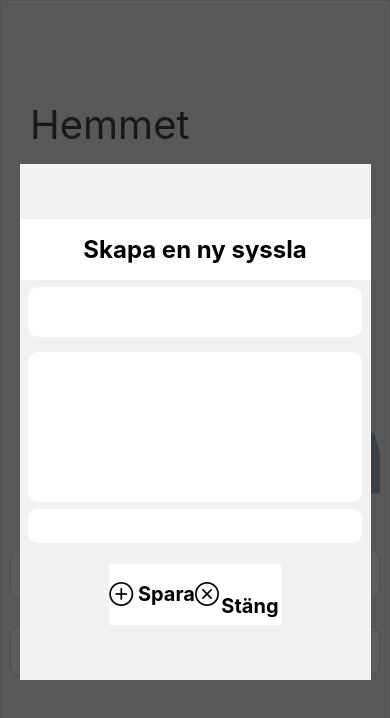
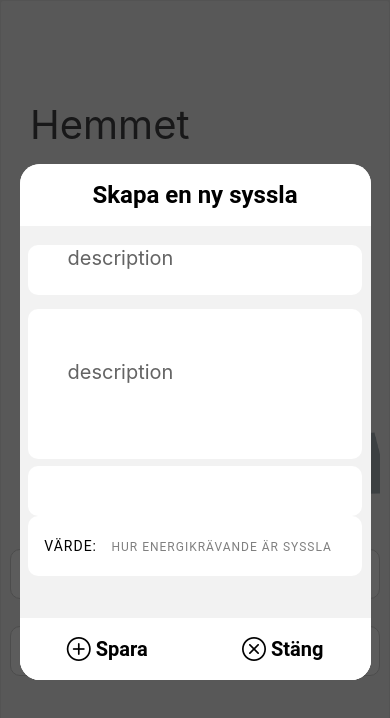
Before and after one commit to ViktorNy/TheHousehold, a React Native app: screen /Start in a window 390 px wide. Shown: the top 718 px of the page. Built offline with nearby package versions, Linux system fonts and the light colour scheme.

Commit message:
not finished

```diff
--- a/component/customPopupBox/CustomPopupBox.tsx
+++ b/component/customPopupBox/CustomPopupBox.tsx
@@ -1,6 +1,6 @@
 import { AntDesign } from '@expo/vector-icons';
 import React, { useState } from 'react';
-import { Pressable, Text, TextInput, TouchableOpacity, View } from 'react-native';
+import { Pressable, TextInput, TouchableOpacity, View } from 'react-native';
 import Modal from 'react-native-modal';
 import { Member, mockAvatarData } from '../../data/data';
 import { getMemberByIdSelector, getMembersOfHouseholdSelector } from '../../store/member/memberSelector';
@@ -8,7 +8,8 @@ import { useAppSelector } from '../../store/store';
 import { modalStyles } from '../../style/modalStyle';
 import Avatar from '../Avatar';
 import { LayoutChoice } from './popupLayoutChoice';
-import { Button, Menu, useTheme } from 'react-native-paper';
+import { Button, Text, Menu, useTheme } from 'react-native-paper';
+import { choreStyles } from '../../style/choreDetailStyle';
 
 interface Props {
     memberId: string;
@@ -108,8 +109,24 @@ export function CustomPopupBox({ memberId, modalCase, isShowing, toggleModal }:
                     }}
                 >
                     <View style={modalStyles.choreContainer}>
-                        <View style={[modalStyles.choreContainer, { backgroundColor: colors.popupBackground }, modalStyles.centeredView]}>
-                            <View style={[modalStyles.choreHeaderStyle, { backgroundColor: colors.popupOverlayColor }, modalStyles.centeredView]}>
+                        <View
+                            style={[
+                                modalStyles.choreContainer,
+                                { backgroundColor: colors.popupBackground },
+                                modalStyles.centeredView,
+                                { borderRadius: 20 },
+                                { overflow: 'hidden' }
+                            ]}
+                        >
+                            <View
+                                style={[
+                                    modalStyles.choreHeaderStyle,
+                                    { backgroundColor: colors.popupOverlayColor },
+                                    modalStyles.centeredView,
+                                    { top: 0 },
+                                    { position: 'absolute' }
+                                ]}
+                            >
                                 <Text style={[modalStyles.textStyle, modalStyles.headerTextStyle, { color: colors.text }]}>
                                     {layoutChoices.modalTitle}
                                 </Text>
@@ -138,7 +155,7 @@ export function CustomPopupBox({ memberId, modalCase, isShowing, toggleModal }:
                                     multiline={true}
                                 />
                             </View>
-                            <View style={[{ width: '95%' }, { marginBottom: 55 }, { zIndex: 100 }]}>
+                            <View style={[{ width: '95%' }]}>
                                 <Menu
                                     style={{ width: '95%' }}
                                     visible={menuVisible}
@@ -150,7 +167,7 @@ export function CustomPopupBox({ memberId, modalCase, isShowing, toggleModal }:
                                                 { backgroundColor: colors.popupOverlayColor },
                                                 { width: '100%' },
                                                 { borderRadius: 10 },
-                                                { position: 'absolute', zIndex: 1 }
+                                                { height: 50 }
                                             ]}
                                         >
                                             <Text style={{ color: 'white' }}>hej hej</Text>
@@ -160,7 +177,42 @@ export function CustomPopupBox({ memberId, modalCase, isShowing, toggleModal }:
                                     <Menu.Item icon="redo" onPress={() => {}} title="Redo" style={{ elevation: 20 }} />
                                 </Menu>
                             </View>
-                            <View style={[modalStyles.choreRowStyle, { backgroundColor: colors.popupOverlayColor }]}>
+                            <View style={[{ width: '95%' }, { marginBottom: 30 }, choreStyles.columnStyle]}>
+                                <Menu
+                                    style={{ width: '95%' }}
+                                    visible={menuVisible}
+                                    onDismiss={closeMenu}
+                                    anchor={
+                                        <Button
+                                            onPress={openMenu}
+                                            labelStyle={choreStyles.columnStyle}
+                                            style={[
+                                                { backgroundColor: colors.popupOverlayColor },
+                                                { width: '100%' },
+                                                { borderRadius: 10 },
+                                                { height: 60 },
+                                                choreStyles.columnStyle
+                                            ]}
+                                        >
+                                            <Text style={choreStyles.columnStyle}>
+                                                <Text style={[{ color: colors.text }]}>Värde: </Text>
+                                                <Text style={[choreStyles.valueDescription]}>Hur energikrävande är sysslan?</Text>
+                                            </Text>
+                                        </Button>
+                                    }
+                                >
+                                    <Text>hej</Text>
+                                </Menu>
+                            </View>
+                            <View
+                                style={[
+                                    modalStyles.choreRowStyle,
+                                    { backgroundColor: colors.popupOverlayColor },
+                                    { bottom: 0 },
+                                    { position: 'absolute' },
+                                    { width: '100%' }
+                                ]}
+                            >
                                 <Pressable
                                     style={[
                                         modalStyles.rowStyle,
--- a/component/customPopupBox/popupLayoutChoice.ts
+++ b/component/customPopupBox/popupLayoutChoice.ts
@@ -61,7 +61,7 @@ export function LayoutChoice(modalCase: string, id?: string) {
         modalTitle = 'Skapa en ny syssla';
         ModalLeft = 'Spara';
         modalRight = 'Stäng';
-        modalPlaceholder = '';
+        modalPlaceholder = 'description';
         modalInputActive = true;
         avatar = false;
         createChore = true;
```
Also changed, not shown: component/customPopupBox/ChoreValueContainer.tsx (added, +19 -0 lines).
